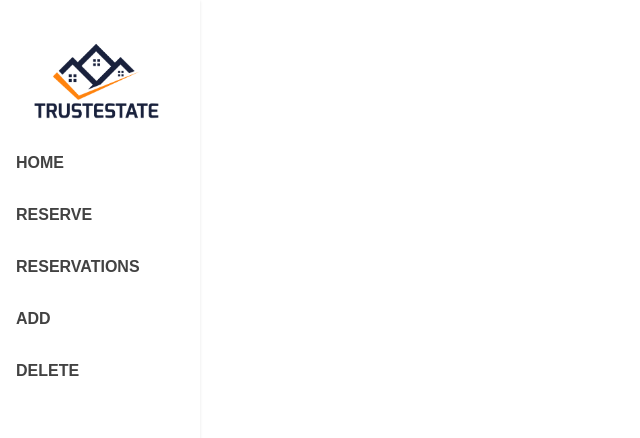
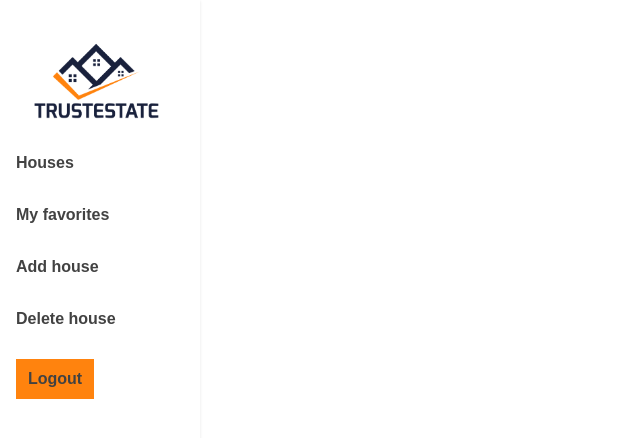
Before and after one commit to samuelmoiwa/rent-a-house-frontend, a React (Create React App) app: page / in a window 1280 px wide. Shown: the top 438 px of the page, without its empty margins (0-640 px from the left). Built offline with nearby package versions, Linux system fonts and the light colour scheme.

Commit message:
update NavBar.js

```diff
--- a/src/components/navBar/NavBar.jsx
+++ b/src/components/navBar/NavBar.jsx
@@ -6,6 +6,7 @@ import React, { useState } from 'react';
 // eslint-disable-next-line import/no-extraneous-dependencies
 import { FaBars, FaTimes } from 'react-icons/fa';
 import { NavLink } from 'react-router-dom';
+import LogoutButton from '../auth/Logout';
 import logo from '../../images/logo/logo.png';
 
 function NavBar() {
@@ -20,22 +21,30 @@ function NavBar() {
       <div className="hidden md:block fixed top-0 bottom-0 p-2 w-[200px] overflow-y-auto text-center bg-white shadow h-screen border-r-3 border-gray-400">
         <div className="w-44 pt-8 flex justify-center items-center"><img src={logo} alt="logo-image" className="w-32" /></div>
         <ul className="mt-30 font-montserrat font-bold text-left text-font-color pl-2">
-          <li className="my-7"><NavLink to="/">HOME</NavLink></li>
-          <li className="my-7"><NavLink to="/reserve">RESERVE</NavLink></li>
-          <li className="my-7"><NavLink to="/myreservations">RESERVATIONS</NavLink></li>
-          <li className="my-7"><NavLink to="/additem">ADD</NavLink></li>
-          <li className="my-7"><NavLink to="/deleteitem">DELETE</NavLink></li>
+          <li className="my-7"><NavLink to="/">Houses</NavLink></li>
+          <li className="my-7"><NavLink to="/reserve">My favorites</NavLink></li>
+          <li className="my-7"><NavLink to="/myreservations">Add house</NavLink></li>
+          <li className="my-7"><NavLink to="/additem">Delete house</NavLink></li>
+          <li className="my-7">
+            {' '}
+            <LogoutButton />
+            {' '}
+          </li>
         </ul>
       </div>
       {nav && (
         <div className="fixed top-0 bottom-0 p-2 w-screen overflow-y-auto text-center bg-white shadow h-screen">
           <div onClick={() => setNav(!nav)} className="m-4"><FaTimes size={30} color="green" /></div>
           <ul className="flex-col font-montserrat font-bold text-font-color">
-            <li onClick={() => setNav(!nav)} className="my-5"><NavLink to="/">HOME</NavLink></li>
-            <li onClick={() => setNav(!nav)} className="my-5"><NavLink to="/reserve">RESERVE</NavLink></li>
-            <li onClick={() => setNav(!nav)} className="my-5"><NavLink to="/myreservations">RESERVATIONS</NavLink></li>
-            <li onClick={() => setNav(!nav)} className="my-5"><NavLink to="/additem">ADD</NavLink></li>
-            <li onClick={() => setNav(!nav)} className="my-5"><NavLink to="/deleteitem">DELETE</NavLink></li>
+            <li onClick={() => setNav(!nav)} className="my-5"><NavLink to="/">Houses</NavLink></li>
+            <li onClick={() => setNav(!nav)} className="my-5"><NavLink to="/reserve">My favorites</NavLink></li>
+            <li onClick={() => setNav(!nav)} className="my-5"><NavLink to="/myreservations">Add house</NavLink></li>
+            <li onClick={() => setNav(!nav)} className="my-5"><NavLink to="/additem">Delete house</NavLink></li>
+            <li onClick={() => setNav(!nav)} className="my-5">
+              {' '}
+              <LogoutButton />
+              {' '}
+            </li>
           </ul>
         </div>
       )}
```
